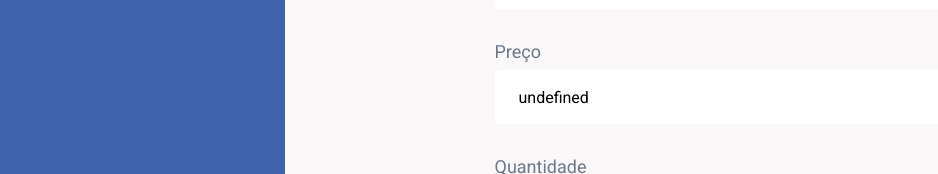
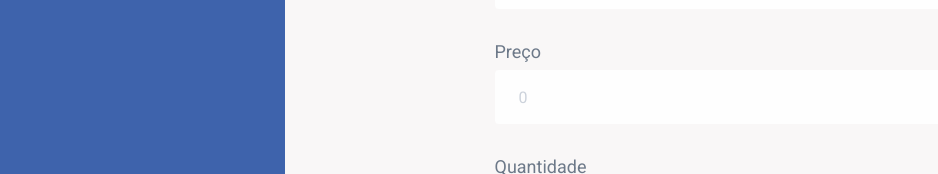
Before and after one commit to Rafael-Guilherme/union_developers_test, a React (Vite) app in the folder frontend/: page /products/1 in a window 1280 px wide. Shown: the part 554-728 px from the top of the page, without its empty margins (0-938 px from the left). Built offline with nearby package versions, Linux system fonts and the light colour scheme.

Commit message:
refactor(validation types): validation of types send to the api

```diff
--- a/frontend/package.json
+++ b/frontend/package.json
@@ -23,6 +23,7 @@
     "react-redux": "^8.1.3",
     "react-router-dom": "^6.17.0",
     "react-toastify": "^9.1.3",
+    "uuid": "^9.0.1",
     "vite-plugin-svgr": "^4.1.0",
     "yup": "^1.3.2"
   },
@@ -37,6 +38,7 @@
     "@storybook/testing-library": "^0.2.2",
     "@types/react": "^18.2.15",
     "@types/react-dom": "^18.2.7",
+    "@types/uuid": "^9.0.6",
     "@typescript-eslint/eslint-plugin": "^6.0.0",
     "@typescript-eslint/parser": "^6.0.0",
     "@vitejs/plugin-react-swc": "^3.3.2",
--- a/frontend/src/components/ProductsTable/ProductsTable.tsx
+++ b/frontend/src/components/ProductsTable/ProductsTable.tsx
@@ -18,13 +18,13 @@ const ProductTable = ({ products }: ProductTableProps) => {
   const navigate = useNavigate();
   const dispatch = useDispatch();
   const [showModal, setShowModal] = useState(false);
-  const [productIdToRemove, setProductIdToRemove] = useState<number | null>(null);
+  const [productIdToRemove, setProductIdToRemove] = useState<string | null>(null);
 
-  const goToEditPage = (productId: number) => {
+  const goToEditPage = (productId: string) => {
     navigate(`${productId}`);
   }
 
-  const openModal = (productId: number) => {
+  const openModal = (productId: string) => {
     setProductIdToRemove(productId);
     setShowModal(true);
   }
@@ -59,7 +59,7 @@ const ProductTable = ({ products }: ProductTableProps) => {
             <td data-title="ID">{product.id}</td>
             <td data-title="Nome">{product.name}</td>
             <td data-title="Categoria">{product.category}</td>
-            <td data-title="Preço">{priceConvertedToReal(parseFloat(product.price || '0'))}</td>
+            <td data-title="Preço">{priceConvertedToReal(product.price || 0)}</td>
             <td data-title="Quantidade">{product.quantity}</td>
             <td data-title="Ações">
               <ActionButton type="button" className="action-button-style" text="Editar" color="blue" onClick={() => goToEditPage(product.id)} />
--- a/frontend/src/pages/AddProducts/AddProducts.tsx
+++ b/frontend/src/pages/AddProducts/AddProducts.tsx
@@ -2,6 +2,7 @@ import { useForm, Controller } from "react-hook-form";
 import { yupResolver } from '@hookform/resolvers/yup'
 import { AddProductsSchemaValidation } from '../../schema/AddProductsShemaValidation'
 import { toast } from "react-toastify";
+import { v4 as uuidv4 } from 'uuid'
 import { useDispatch } from "react-redux";
 import { add } from "../../store/reducers/products";
 
@@ -15,7 +16,7 @@ import { useNavigate } from "react-router-dom";
 export type ProductsData = {
   name: string;
   category: string;
-  price?: string;
+  price: string;
   quantity: string;
 };
 
@@ -27,12 +28,16 @@ const AddProducts = () => {
   const navigate = useNavigate()
 
   const onSubmit = async (data: ProductsData) => {
+    const price = parseFloat(data.price)
+    const quantity = parseInt(data.quantity)
+
     try {
       dispatch(add({
+        id: uuidv4(),
         name: data.name,
         category: data.category,
-        price: data.price,
-        quantity: data.quantity
+        price: price,
+        quantity: quantity
       }))
 
       console.log(data);
@@ -97,8 +102,8 @@ const AddProducts = () => {
                 label="Preço"
                 name="price"
                 placeholder="0"
-                type="text"
-                value={`${field.value}`}
+                type="number"
+                value={field.value}
                 onChange={field.onChange}
               />
               {errors.price?.message}
--- a/frontend/src/pages/EditProducts/EditProducts.tsx
+++ b/frontend/src/pages/EditProducts/EditProducts.tsx
@@ -15,7 +15,7 @@ import { RootReducer } from "../../store";
 export type ProductsData = {
   name: string;
   category: string;
-  price?: string;
+  price: string;
   quantity: string;
 };
 
@@ -32,21 +32,24 @@ const EditProducts = () => {
   const { itens } = useSelector((state: RootReducer) => state.product);
   const { id } = useParams();
 
-  const convertIdToNumber = parseFloat(id || "");
+  const idString = id || ""
 
   const productInformation = itens.find(
-    (product) => product.id === convertIdToNumber
+    (product) => product.id === idString
   );
 
   const onSubmit = async (data: ProductsData) => {
+    const price = parseFloat(data.price)
+    const quantity = parseInt(data.quantity)
+
     try {
       dispatch(
         edit({
-          id: convertIdToNumber,
+          id: idString,
           name: data.name,
           category: data.category,
-          price: data.price,
-          quantity: data.quantity,
+          price: price,
+          quantity: quantity,
         })
       );
 
@@ -108,15 +111,15 @@ const EditProducts = () => {
         <Controller
           name="price"
           control={control}
-          defaultValue={productInformation?.price}
+          defaultValue={productInformation?.price.toString()}
           render={({ field }) => (
             <>
               <InputAddProducts
                 label="Preço"
                 name="price"
                 placeholder="0"
-                type="text"
-                value={`${field.value}`}
+                type="number"
+                value={field.value}
                 onChange={field.onChange}
               />
               {errors.price?.message}
@@ -126,7 +129,7 @@ const EditProducts = () => {
         <Controller
           name="quantity"
           control={control}
-          defaultValue={productInformation?.quantity}
+          defaultValue={productInformation?.quantity.toString()}
           render={({ field }) => (
             <>
               <InputAddProducts
--- a/frontend/src/schema/AddProductsShemaValidation.ts
+++ b/frontend/src/schema/AddProductsShemaValidation.ts
@@ -5,21 +5,13 @@ export const AddProductsSchemaValidation = yup.object().shape({
   category: yup.string().required("A categoria é obrigatória"),
   price: yup
     .string()
-    .matches(/^\d+(\.\d{1,2})?$/, "O preço deve ser um número válido")
-    .transform((value, originalValue) => {
-      if (typeof originalValue === "string") {
-        return originalValue.replace(/[^0-9.]/g, "");
+    .required("O preço é obrigatório")
+    .test("isPositive", "O preço não pode ser negativo", (value) => {
+      if (typeof value === "string") {
+        const numericValue = parseFloat(value);
+        return numericValue >= 0;
       }
-      return value;
-    })
-    .test("formattedPrice", "Formato de preço inválido", (value) => {
-      if (typeof value === "string") {
-        const parts = value.split(".");
-        if (parts[1] && parts[1].length > 2) {
-          return false;
-        }
-        return true;
-      }
+      return true;
     }),
   quantity: yup
     .string()
--- a/frontend/src/store/reducers/products.ts
+++ b/frontend/src/store/reducers/products.ts
@@ -14,7 +14,7 @@ const productsSlice = createSlice({
     name: 'Products',
     initialState,
     reducers: {
-        add: (state, action: PayloadAction<Omit<Product, 'id'>>) => {
+        add: (state, action: PayloadAction<Product>) => {
             const productAlreadyAdded = state.itens.find(
                 (product) => product.name.toLowerCase() === action.payload.name.toLowerCase()
             )
@@ -22,15 +22,10 @@ const productsSlice = createSlice({
             if (productAlreadyAdded) {
                 alert('Produto já cadastrado!')
             } else {
-                const lastProduct = state.itens[state.itens.length - 1]
-                const newProduct = {
-                    ...action.payload,
-                    id: lastProduct ? lastProduct.id + 1 : 1
-                }
-                state.itens.push(newProduct)
+                state.itens.push(action.payload)
             }
         },
-        remove: (state, action: PayloadAction<number>) => {
+        remove: (state, action: PayloadAction<string>) => {
             state.itens = [
                 ...state.itens.filter((product) => product.id !== action.payload)
             ]
```
Also changed, not shown: frontend/src/models/Product.ts (+6 -6 lines), 1 other file (tests, documents, lock files or other folders).
